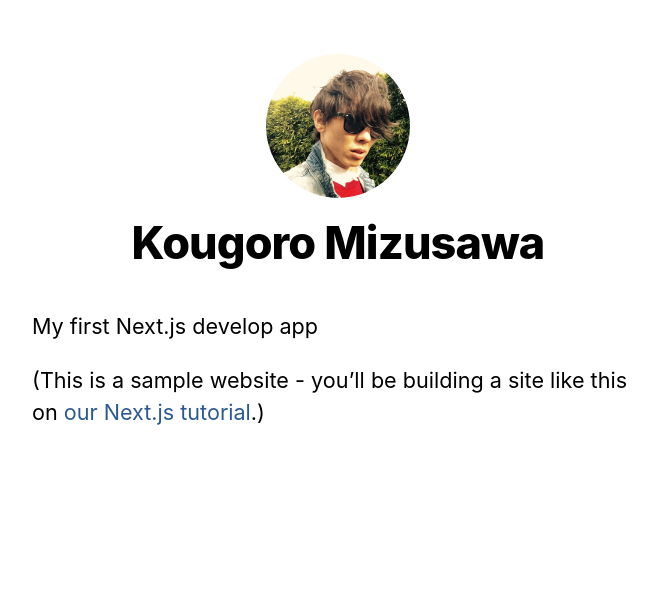
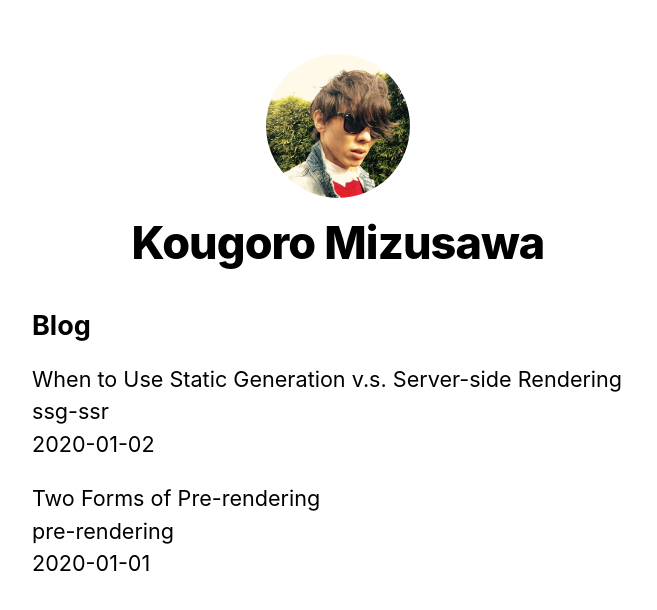
Before and after one commit to 556-mizusawa/nextjs-blog, a Next.js app: page / in a window 1280 px wide. Shown: the top 610 px of the page, without its empty margins (302-959 px from the left). Built offline with nearby package versions, Linux system fonts and the light colour scheme.

Commit message:
Implementation of blog function

```diff
--- /dev/null
+++ b/lib/posts.js
@@ -0,0 +1,35 @@
+import fs from 'fs';
+import path from 'path';
+import matter from 'gray-matter';
+
+const postsDirectory = path.join(process.cwd(), 'posts');
+
+export function getSortedPostsData() {
+  // Get file names under /posts
+  const fileNames = fs.readdirSync(postsDirectory);
+  const allPostsData = fileNames.map((fileName) => {
+    // Remove ".md" from file name to get id
+    const id = fileName.replace(/\.md$/, '');
+
+    // Read markdown file as string
+    const fullPath = path.join(postsDirectory, fileName);
+    const fileContents = fs.readFileSync(fullPath, 'utf8');
+
+    // Use gray-matter to parse the post metadata section
+    const matterResult = matter(fileContents);
+
+    // Combine the data with the id
+    return {
+      id,
+      ...matterResult.data,
+    };
+  });
+  // Sort posts by date
+  return allPostsData.sort((a, b) => {
+    if (a.date < b.date) {
+      return 1;
+    } else {
+      return -1;
+    }
+  });
+}
--- a/package.json
+++ b/package.json
@@ -8,6 +8,7 @@
     "start": "next start"
   },
   "dependencies": {
+    "gray-matter": "^4.0.2",
     "next": "^10.0.0",
     "react": "17.0.1",
     "react-dom": "17.0.1"
--- a/pages/index.js
+++ b/pages/index.js
@@ -1,19 +1,36 @@
 import Head from 'next/head';
 import Layout, { siteTitle } from '../components/layout';
 import utilStyles from '../styles/utils.module.css';
+import { getSortedPostsData } from '../lib/posts';
 
-export default function Home() {
+export async function getStaticProps() {
+  const allPostsData = getSortedPostsData();
+  return {
+    props: {
+      allPostsData,
+    },
+  };
+}
+
+export default function Home({ allPostsData }) {
   return (
     <Layout home>
-      <Head>
-        <title>{siteTitle}</title>
-      </Head>
-      <section className={utilStyles.headingMd}>
-        <p>My first Next.js develop app </p>
-        <p>
-          (This is a sample website - you’ll be building a site like this on{' '}
-          <a href="https://nextjs.org/learn">our Next.js tutorial</a>.)
-        </p>
+      {/* Keep the existing code here */}
+
+      {/* Add this <section> tag below the existing <section> tag */}
+      <section className={`${utilStyles.headingMd} ${utilStyles.padding1px}`}>
+        <h2 className={utilStyles.headingLg}>Blog</h2>
+        <ul className={utilStyles.list}>
+          {allPostsData.map(({ id, date, title }) => (
+            <li className={utilStyles.listItem} key={id}>
+              {title}
+              <br />
+              {id}
+              <br />
+              {date}
+            </li>
+          ))}
+        </ul>
       </section>
     </Layout>
   );
--- /dev/null
+++ b/posts/pre-rendering.md
@@ -0,0 +1,11 @@
+---
+title: 'Two Forms of Pre-rendering'
+date: '2020-01-01'
+---
+
+Next.js has two forms of pre-rendering: **Static Generation** and **Server-side Rendering**. The difference is in **when** it generates the HTML for a page.
+
+- **Static Generation** is the pre-rendering method that generates the HTML at **build time**. The pre-rendered HTML is then _reused_ on each request.
+- **Server-side Rendering** is the pre-rendering method that generates the HTML on **each request**.
+
+Importantly, Next.js lets you **choose** which pre-rendering form to use for each page. You can create a "hybrid" Next.js app by using Static Generation for most pages and using Server-side Rendering for others.
--- /dev/null
+++ b/posts/ssg-ssr.md
@@ -0,0 +1,19 @@
+---
+title: 'When to Use Static Generation v.s. Server-side Rendering'
+date: '2020-01-02'
+---
+
+We recommend using **Static Generation** (with and without data) whenever possible because your page can be built once and served by CDN, which makes it much faster than having a server render the page on every request.
+
+You can use Static Generation for many types of pages, including:
+
+- Marketing pages
+- Blog posts
+- E-commerce product listings
+- Help and documentation
+
+You should ask yourself: "Can I pre-render this page **ahead** of a user's request?" If the answer is yes, then you should choose Static Generation.
+
+On the other hand, Static Generation is **not** a good idea if you cannot pre-render a page ahead of a user's request. Maybe your page shows frequently updated data, and the page content changes on every request.
+
+In that case, you can use **Server-Side Rendering**. It will be slower, but the pre-rendered page will always be up-to-date. Or you can skip pre-rendering and use client-side JavaScript to populate data.
```
Also changed, not shown: 1 other file (tests, documents, lock files or other folders).
